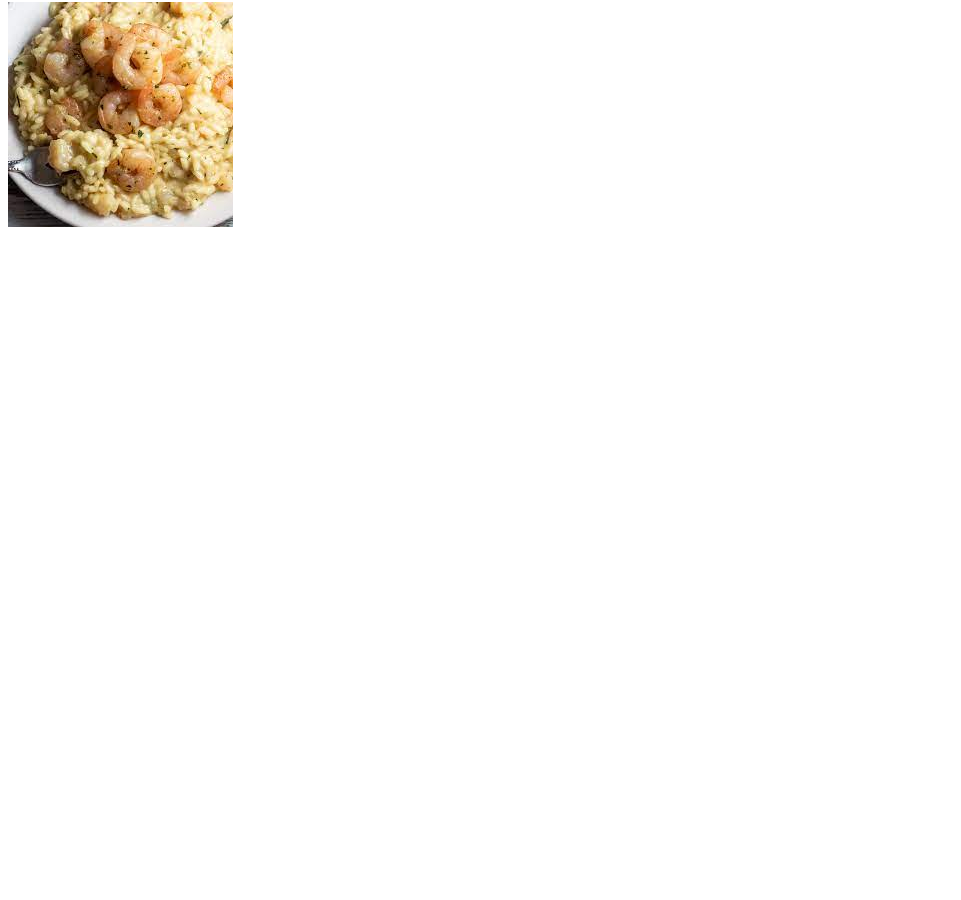
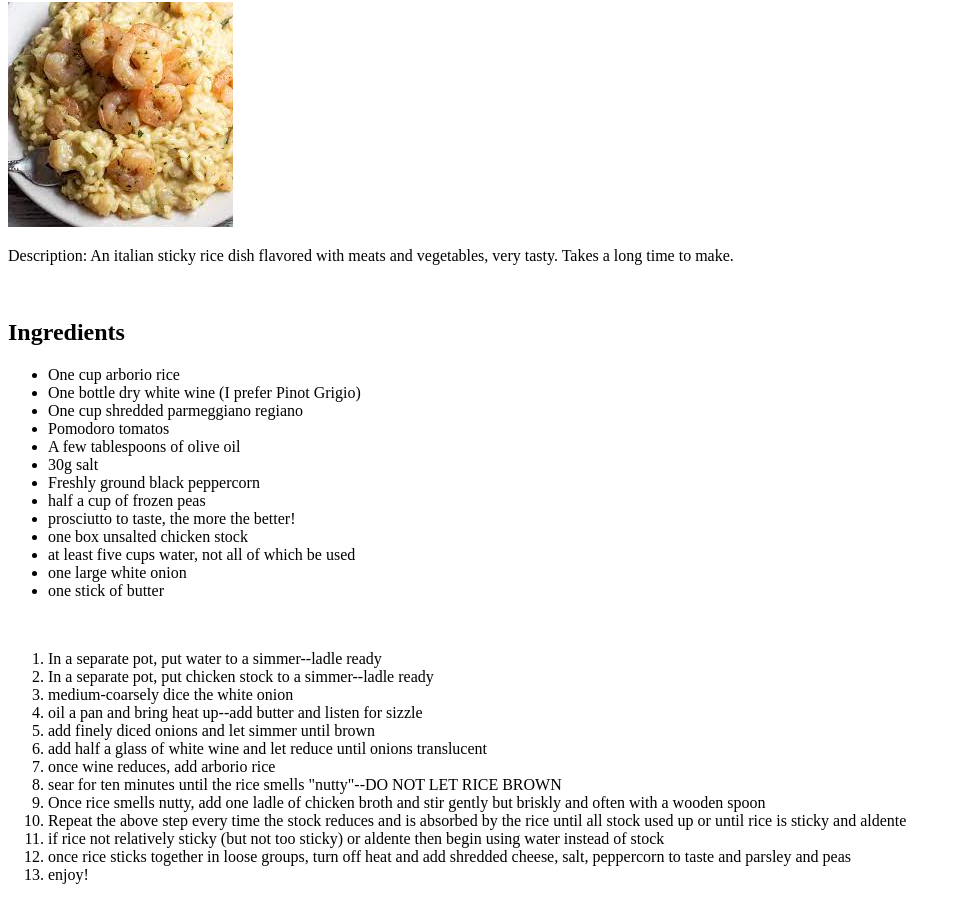
Before and after one commit to niazi-m/odin-recipes, a plain HTML site: page recipes/risotto.html in a window 1280 px wide. Shown: the part 78-978 px from the top of the page, without its empty margins (0-961 px from the left). Before the commit the page ends 800 px from the top, so only its background shows below. Drawn offline with Linux system fonts and the light colour scheme.

Commit message:
Update rissoto.html page with recipe text
What: added ingredient unordered list to risotto page and
also added steps to put the dish together as an ordered list.

Why: To fulfil odin project specifications and to let people
reading the website know how to make this delicious recipe.

-Warning: risotto is hard to make. Get ready to suck ten times
before you make something edible!

```diff
--- a/recipes/risotto.html
+++ b/recipes/risotto.html
@@ -7,5 +7,39 @@
     <body>
         <h1>Risotto</h1>
         <img src="./images/risotto.jpeg">
+        <p>Description: An italian sticky rice dish flavored with meats and vegetables, very tasty. Takes a long time to make.</p>
+        <br>
+        <h2>Ingredients</h2>
+        <ul>
+            <li>One cup arborio rice</li>
+            <li>One bottle dry white wine (I prefer Pinot Grigio)</li>
+            <li>One cup shredded parmeggiano regiano</li>
+            <li>Pomodoro tomatos</li>
+            <li>A few tablespoons of olive oil</li>
+            <li>30g salt</li>
+            <li>Freshly ground black peppercorn</li>
+            <li>half a cup of frozen peas</li>
+            <li>prosciutto to taste, the more the better!</li>
+            <li>one box unsalted chicken stock</li>
+            <li>at least five cups water, not all of which be used</li>
+            <li>one large white onion</li>
+            <li>one stick of butter</li>
+        </ul>
+        <br>
+        <ol>
+            <li>In a separate pot, put water to a simmer--ladle ready</li>
+            <li>In a separate pot, put chicken stock to a simmer--ladle ready</li>
+            <li>medium-coarsely dice the white onion</li>
+            <li>oil a pan and bring heat up--add butter and listen for sizzle</li>
+            <li>add finely diced onions and let simmer until brown</li>
+            <li>add half a glass of white wine and let reduce until onions translucent</li>
+            <li>once wine reduces, add arborio rice</li>
+            <li>sear for ten minutes until the rice smells "nutty"--DO NOT LET RICE BROWN</li>
+            <li>Once rice smells nutty, add one ladle of chicken broth and stir gently but briskly and often with a wooden spoon</li>
+            <li>Repeat the above step every time the stock reduces and is absorbed by the rice until all stock used up or until rice is sticky and aldente</li>
+            <li>if rice not relatively sticky (but not too sticky) or aldente then begin using water instead of stock</li>
+            <li>once rice sticks together in loose groups, turn off heat and add shredded cheese, salt, peppercorn to taste and parsley and peas</li>
+            <li>enjoy!</li>
+        </ol>
     </body>
 </html>
```
Also changed, not shown: index.html (+2 -0 lines).
